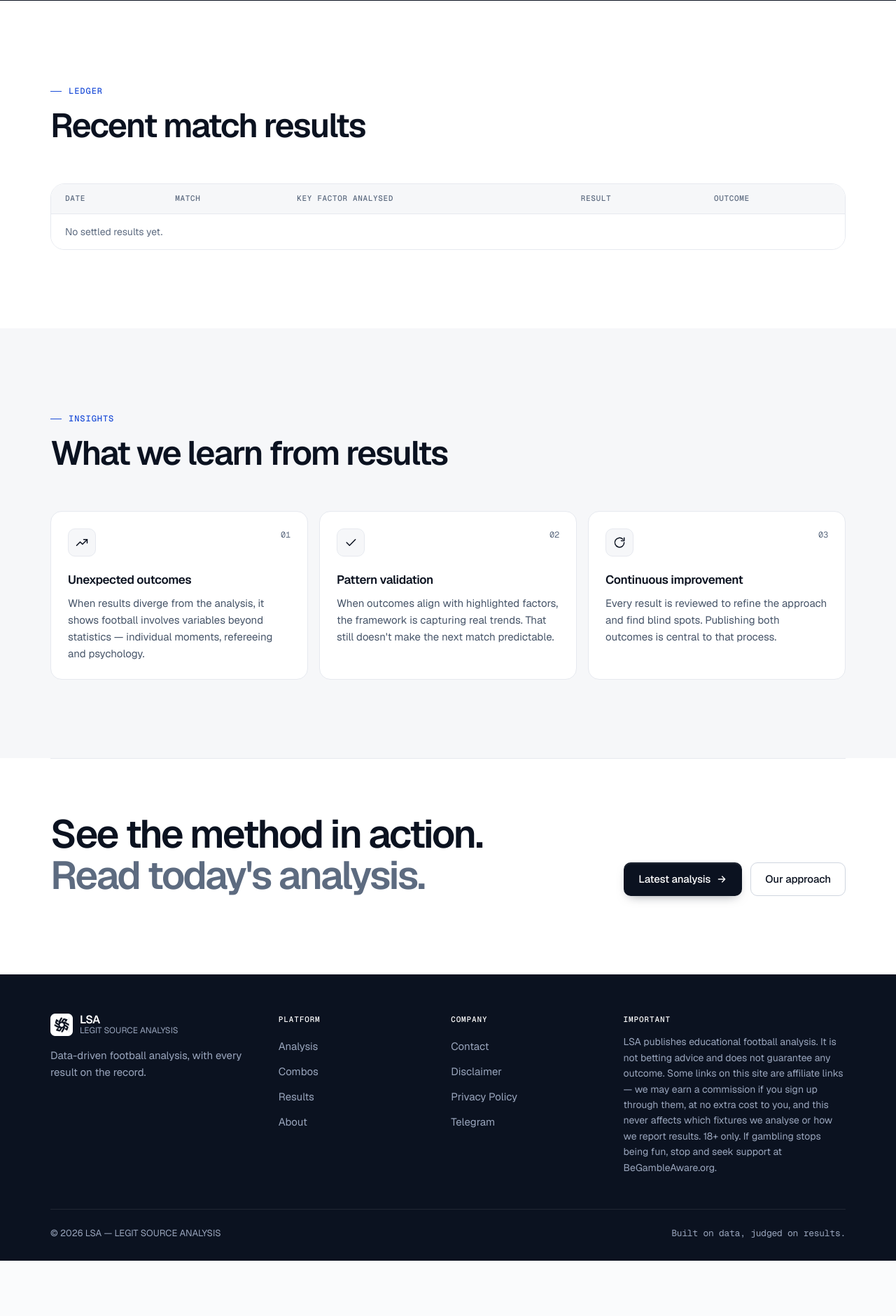
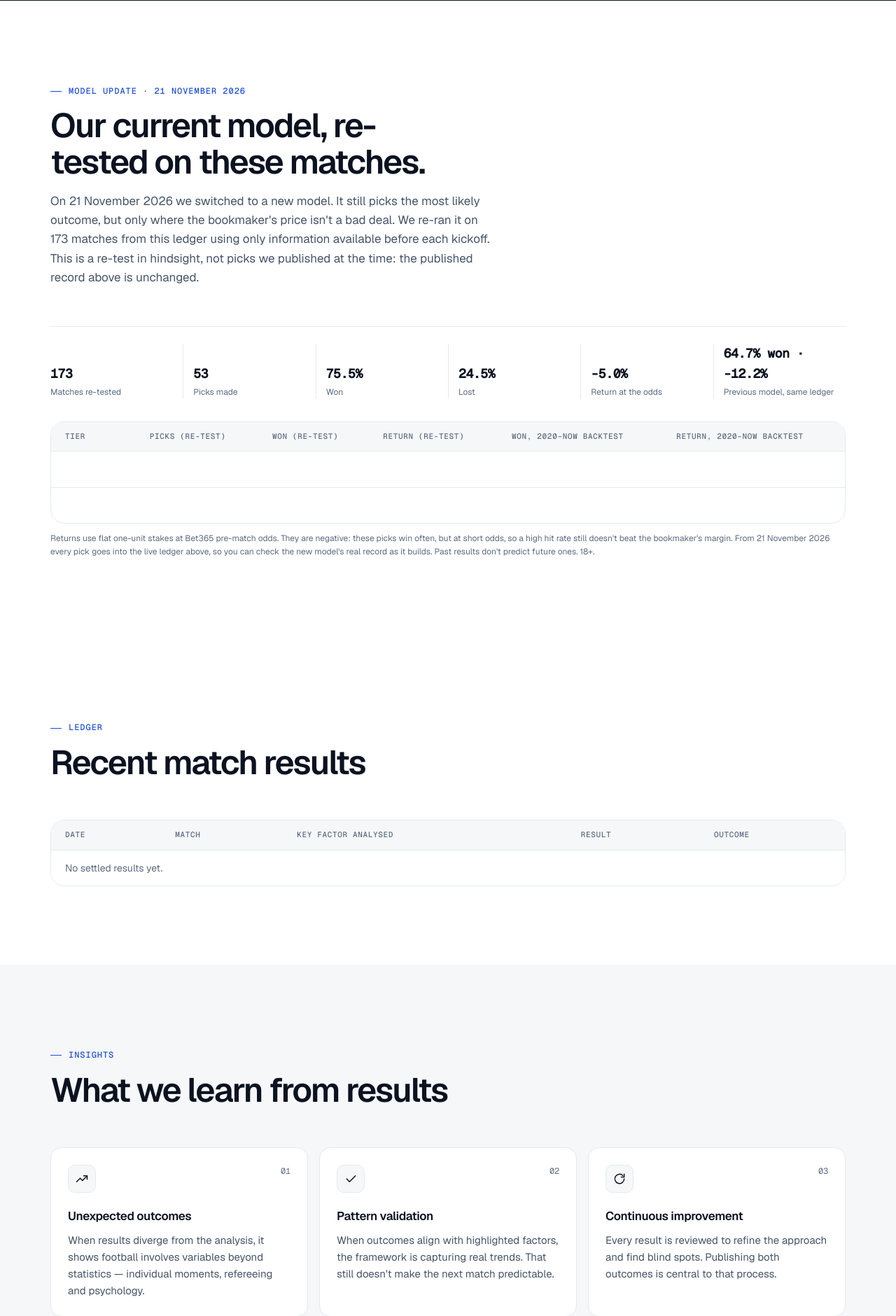
Before and after one commit to charley2004/lsa, a Laravel app: page /results in a window 1280 px wide. Shown: the part 1083-2963 px from the top of the page at 70% size. Before the commit the page ends 2884 px from the top, so only its background shows below. Run offline with Laravel 12, Linux system fonts and the light colour scheme; data that the repository does not hold is empty; parts of the project's set-up code (start-up, migrations or seed data) failed here and were passed over.

Commit message:
Results: show the current model's re-test on the ledger's matches
New labelled section on /results: engine v2 (live from 21 Nov 2026) re-run in
hindsight on 173 ledger fixtures, 53 picks, 75.5% won / 24.5% lost, -5.0% at
Bet365 odds (previous model on the same ledger: 64.7% won, -12.2%), per tier and
next to the 2020-now backtest. Clearly marked as a re-test, not published picks;
the live record is unchanged. Figures live in config/lsa.php model_retest.

Co-Authored-By: Claude Opus 5.5 <noreply@anthropic.com>

```diff
--- a/config/lsa.php
+++ b/config/lsa.php
@@ -21,4 +21,29 @@ return [
     // served at /{key}.txt to prove site ownership. Production only by default.
     'indexnow_key' => env('INDEXNOW_KEY', 'd42dca6608ab67b3c36f3eab3271b2ba'),
     'indexnow_enabled' => env('INDEXNOW_ENABLED', env('APP_ENV') === 'production'),
+
+    // Re-test of the current model (algorithm engine v2, live from 21 Nov 2026) on
+    // the fixtures already in this ledger. A HINDSIGHT re-test, using only data
+    // from before each kickoff and Bet365 pre-match prices: NOT picks we published.
+    // Shown on /results in its own labelled section; the live ledger above it is
+    // untouched. Numbers from algorithm/ (CLAUDE.md decision log, 2026-11-21).
+    'model_retest' => [
+        'date' => '21 November 2026',
+        'matches' => 173,
+        'picks' => 53,
+        'won_pct' => 75.5,
+        'lost_pct' => 24.5,
+        'return_pct' => -5.0,
+        'old_won_pct' => 64.7,
+        'old_return_pct' => -12.2,
+        'tiers' => [
+            ['name' => 'Confident', 'picks' => 41, 'won_pct' => 75.6, 'return_pct' => -6.5],
+            ['name' => 'Lean', 'picks' => 12, 'won_pct' => 75.0, 'return_pct' => 0.0],
+        ],
+        // walk-forward backtest, 2020/21 season to date, every covered league
+        'backtest' => [
+            ['name' => 'Confident', 'won_pct' => 77.6, 'return_pct' => -4.1],
+            ['name' => 'Lean', 'won_pct' => 73.4, 'return_pct' => -4.0],
+        ],
+    ],
 ];
--- a/resources/views/pages/results.blade.php
+++ b/resources/views/pages/results.blade.php
@@ -151,6 +151,49 @@
     </section>
     @endif
 
+    <!-- Current model re-test (config/lsa.php model_retest): hindsight, labelled as such -->
+    @php $rt = config('lsa.model_retest'); $sgn = fn ($v) => ($v > 0 ? '+' : '') . number_format($v, 1) . '%'; @endphp
+    @if ($rt)
+    <section class="section" id="model-retest" data-track-section="model-retest">
+        <div class="container">
+            <header class="section-head" data-reveal>
+                <p class="kicker">Model update &middot; {{ $rt['date'] }}</p>
+                <h2 class="h2">Our current model, re-tested on these matches.</h2>
+                <p class="lede">On {{ $rt['date'] }} we switched to a new model. It still picks the most likely outcome, but only where the bookmaker's price isn't a bad deal. We re-ran it on {{ $rt['matches'] }} matches from this ledger using only information available before each kickoff. This is a re-test in hindsight, not picks we published at the time: the published record above is unchanged.</p>
+            </header>
+
+            <dl class="facts" data-reveal style="grid-template-columns:repeat(auto-fit,minmax(150px,1fr));row-gap:20px">
+                <div><dt>Matches re-tested</dt><dd class="num">{{ $rt['matches'] }}</dd></div>
+                <div><dt>Picks made</dt><dd class="num">{{ $rt['picks'] }}</dd></div>
+                <div><dt>Won</dt><dd class="num">{{ number_format($rt['won_pct'], 1) }}%</dd></div>
+                <div><dt>Lost</dt><dd class="num">{{ number_format($rt['lost_pct'], 1) }}%</dd></div>
+                <div><dt>Return at the odds</dt><dd class="num">{{ $sgn($rt['return_pct']) }}</dd></div>
+                <div><dt>Previous model, same ledger</dt><dd class="num">{{ number_format($rt['old_won_pct'], 1) }}% won &middot; {{ $sgn($rt['old_return_pct']) }}</dd></div>
+            </dl>
+
+            <div class="rtable-wrap" style="margin-top:32px">
+                <table class="rtable">
+                    <thead><tr><th scope="col">Tier</th><th scope="col">Picks (re-test)</th><th scope="col">Won (re-test)</th><th scope="col">Return (re-test)</th><th scope="col">Won, 2020&ndash;now backtest</th><th scope="col">Return, 2020&ndash;now backtest</th></tr></thead>
+                    <tbody>
+                        @foreach ($rt['tiers'] as $i => $t)
+                            @php $bt = $rt['backtest'][$i] ?? null; @endphp
+                            <tr>
+                                <td class="c-factor" data-label="Tier">{{ $t['name'] }}</td>
+                                <td class="num" data-label="Picks">{{ $t['picks'] }}</td>
+                                <td class="num" data-label="Won">{{ number_format($t['won_pct'], 1) }}%</td>
+                                <td class="num" data-label="Return">{{ $sgn($t['return_pct']) }}</td>
+                                <td class="num" data-label="Won (backtest)">{{ $bt ? number_format($bt['won_pct'], 1) . '%' : '—' }}</td>
+                                <td class="num" data-label="Return (backtest)">{{ $bt ? $sgn($bt['return_pct']) : '—' }}</td>
+                            </tr>
+                        @endforeach
+                    </tbody>
+                </table>
+            </div>
+            <p class="read__odds-note" style="margin-top:12px">Returns use flat one-unit stakes at Bet365 pre-match odds. They are negative: these picks win often, but at short odds, so a high hit rate still doesn't beat the bookmaker's margin. From {{ $rt['date'] }} every pick goes into the live ledger above, so you can check the new model's real record as it builds. Past results don't predict future ones. 18+.</p>
+        </div>
+    </section>
+    @endif
+
     <!-- Ledger table -->
     <section class="section" id="ledger">
         <div class="container">
```
Also changed, not shown: tests/Feature/PagesTest.php (+10 -0 lines).
